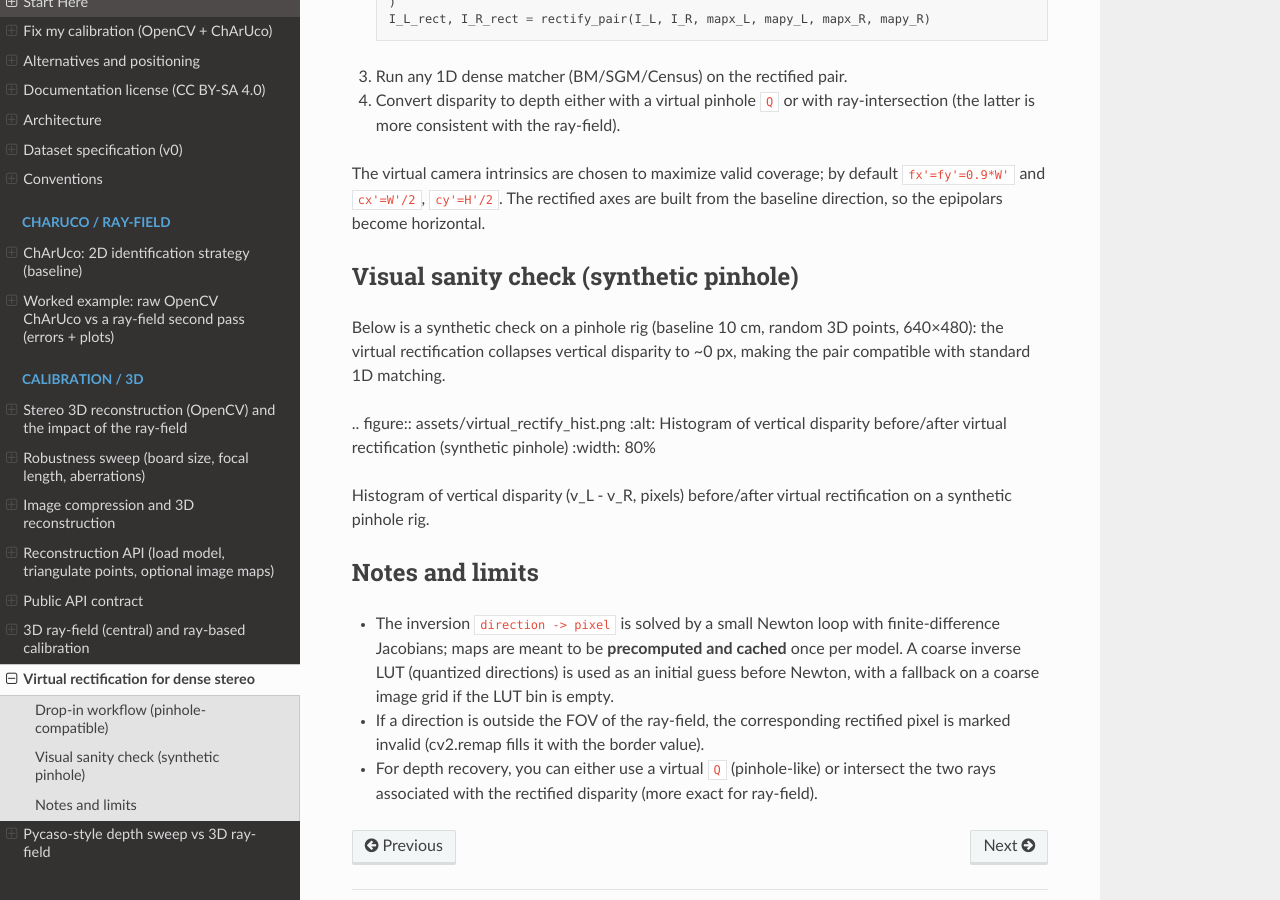
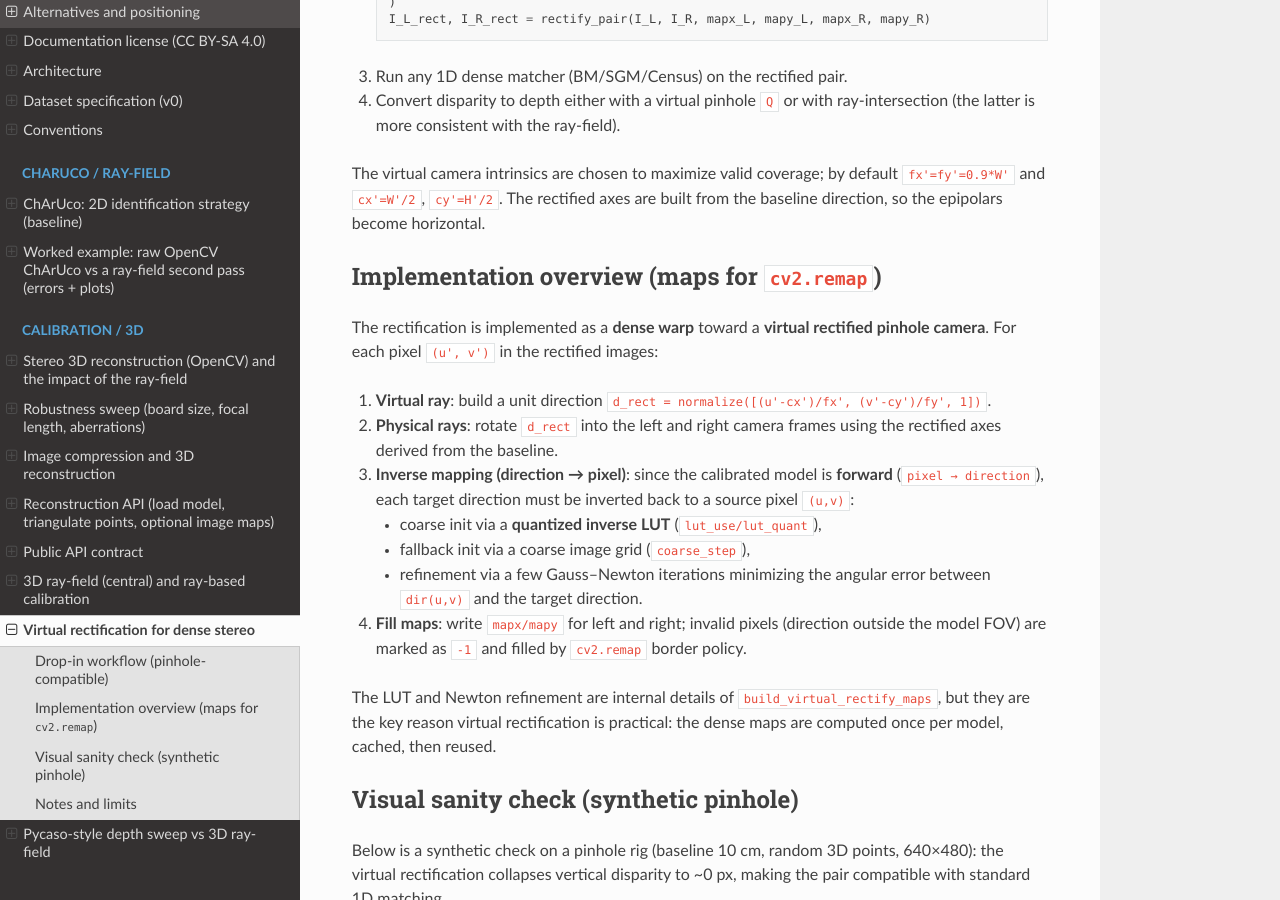
Before and after one commit to jeffwitz/StereoComplex, a Sphinx documentation site: the page built from docs/RAYFIELD_VIRTUAL_RECTIFY.md, in a window 1280 px wide and 900 px high, scrolled down 540 px. Built offline with Sphinx 7.4.7 and the Read the Docs theme 3.1.0, drawn with Linux system fonts in a browser that asks for light colours.

Commit message:
paper/docs: specify virtual rectification (LUT+Gauss-Newton inversion)

```diff
--- a/docs/RAYFIELD_VIRTUAL_RECTIFY.md
+++ b/docs/RAYFIELD_VIRTUAL_RECTIFY.md
@@ -29,6 +29,26 @@ The virtual camera intrinsics are chosen to maximize valid coverage; by default
 `fx'=fy'=0.9*W'` and `cx'=W'/2`, `cy'=H'/2`. The rectified axes are built from the
 baseline direction, so the epipolars become horizontal.
 
+## Implementation overview (maps for `cv2.remap`)
+
+The rectification is implemented as a **dense warp** toward a **virtual rectified pinhole camera**.
+For each pixel `(u', v')` in the rectified images:
+
+1. **Virtual ray**: build a unit direction `d_rect = normalize([(u'-cx')/fx', (v'-cy')/fy', 1])`.
+2. **Physical rays**: rotate `d_rect` into the left and right camera frames using the rectified axes
+   derived from the baseline.
+3. **Inverse mapping (direction → pixel)**: since the calibrated model is **forward** (`pixel → direction`),
+   each target direction must be inverted back to a source pixel `(u,v)`:
+   - coarse init via a **quantized inverse LUT** (`lut_use/lut_quant`),
+   - fallback init via a coarse image grid (`coarse_step`),
+   - refinement via a few Gauss–Newton iterations minimizing the angular error between
+     `dir(u,v)` and the target direction.
+4. **Fill maps**: write `mapx/mapy` for left and right; invalid pixels (direction outside the model FOV)
+   are marked as `-1` and filled by `cv2.remap` border policy.
+
+The LUT and Newton refinement are internal details of `build_virtual_rectify_maps`, but they are the key
+reason virtual rectification is practical: the dense maps are computed once per model, cached, then reused.
+
 ## Visual sanity check (synthetic pinhole)
 
 Below is a synthetic check on a pinhole rig (baseline 10 cm, random 3D points, 640×480):
--- a/docs/index.rst
+++ b/docs/index.rst
@@ -77,6 +77,7 @@ pixel → ray direction (Zernike basis) using a point↔ray bundle adjustment ov
 - I want the public API contract: :doc:`PUBLIC_API`
 - I want compression robustness for 3D reconstruction: :doc:`COMPRESSION_RECONSTRUCTION`
 - I want the math and ray-based calibration: :doc:`RAYFIELD3D_RECONSTRUCTION`
+- I want dense stereo via virtual rectification (ray-field): :doc:`RAYFIELD_VIRTUAL_RECTIFY`
 - Licensing: :doc:`LICENSE`
 
 .. toctree::
```
Also changed, not shown: 1 other file.
